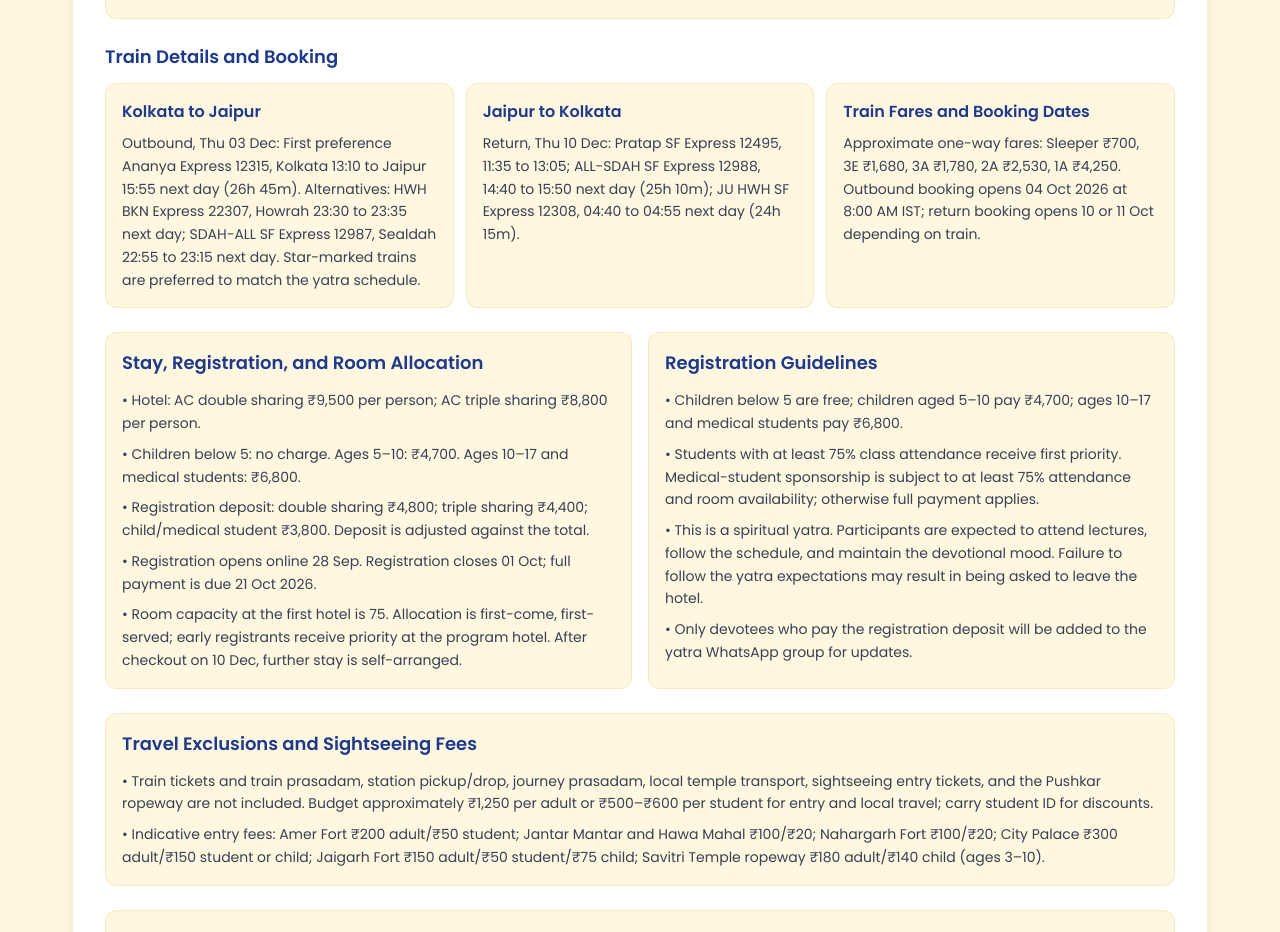
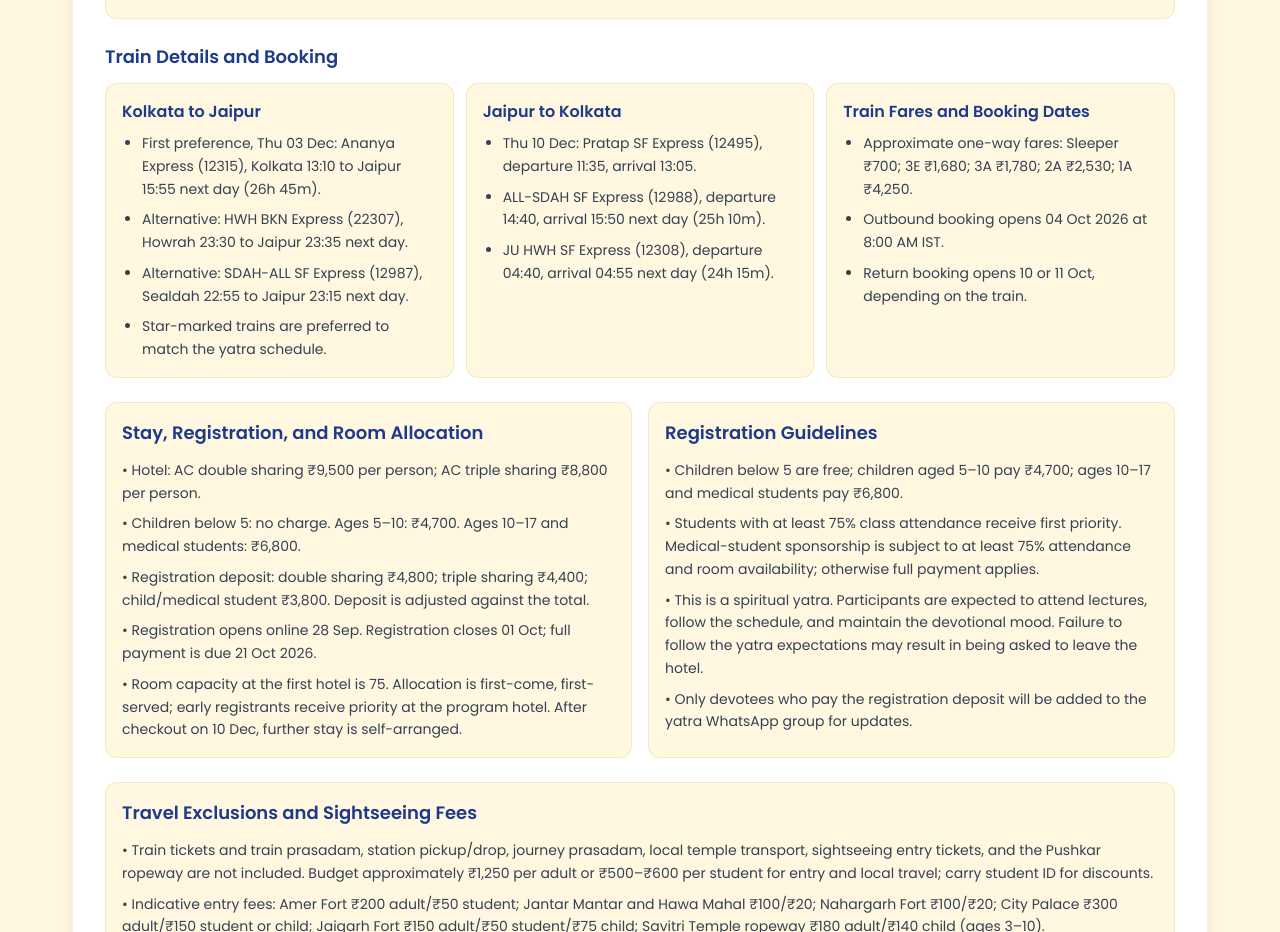
Before and after one commit to asinha2297/sharanagati, a React (Vite) app: page /yatras in a window 1280 px wide. Shown: the part 1180-2112 px from the top of the page. Built offline with nearby package versions, Linux system fonts and the light colour scheme; no server answers.

Commit message:
Train details format update

```diff
--- a/src/components/Yatras.jsx
+++ b/src/components/Yatras.jsx
@@ -128,9 +128,22 @@ const Yatras = () => {
       "10 Dec: Depart Jaipur by train. Arrival in Kolkata is expected on 11 Dec.",
     ],
     trains: [
-      "Outbound, Thu 03 Dec: First preference Ananya Express 12315, Kolkata 13:10 to Jaipur 15:55 next day (26h 45m). Alternatives: HWH BKN Express 22307, Howrah 23:30 to 23:35 next day; SDAH-ALL SF Express 12987, Sealdah 22:55 to 23:15 next day. Star-marked trains are preferred to match the yatra schedule.",
-      "Return, Thu 10 Dec: Pratap SF Express 12495, 11:35 to 13:05; ALL-SDAH SF Express 12988, 14:40 to 15:50 next day (25h 10m); JU HWH SF Express 12308, 04:40 to 04:55 next day (24h 15m).",
-      "Approximate one-way fares: Sleeper ₹700, 3E ₹1,680, 3A ₹1,780, 2A ₹2,530, 1A ₹4,250. Outbound booking opens 04 Oct 2026 at 8:00 AM IST; return booking opens 10 or 11 Oct depending on train.",
+      [
+        "First preference, Thu 03 Dec: Ananya Express (12315), Kolkata 13:10 to Jaipur 15:55 next day (26h 45m).",
+        "Alternative: HWH BKN Express (22307), Howrah 23:30 to Jaipur 23:35 next day.",
+        "Alternative: SDAH-ALL SF Express (12987), Sealdah 22:55 to Jaipur 23:15 next day.",
+        "Star-marked trains are preferred to match the yatra schedule.",
+      ],
+      [
+        "Thu 10 Dec: Pratap SF Express (12495), departure 11:35, arrival 13:05.",
+        "ALL-SDAH SF Express (12988), departure 14:40, arrival 15:50 next day (25h 10m).",
+        "JU HWH SF Express (12308), departure 04:40, arrival 04:55 next day (24h 15m).",
+      ],
+      [
+        "Approximate one-way fares: Sleeper ₹700; 3E ₹1,680; 3A ₹1,780; 2A ₹2,530; 1A ₹4,250.",
+        "Outbound booking opens 04 Oct 2026 at 8:00 AM IST.",
+        "Return booking opens 10 or 11 Oct, depending on the train.",
+      ],
     ],
     expenses: [
       "Hotel: AC double sharing ₹9,500 per person; AC triple sharing ₹8,800 per person.",
@@ -184,7 +197,9 @@ const Yatras = () => {
               {jaipurYatra.trains.map((item, index) => (
                 <div key={item} className="rounded-xl border border-[#D4AF37]/20 bg-[#FFF7E0] p-4 text-left">
                   <h4 className="mb-2 font-semibold text-[#1E3A8A]">{["Kolkata to Jaipur", "Jaipur to Kolkata", "Train Fares and Booking Dates"][index]}</h4>
-                  <p className="text-sm leading-relaxed">{item}</p>
+                  <ul className="list-disc space-y-2 pl-5 text-sm leading-relaxed">
+                    {item.map((detail) => <li key={detail}>{detail}</li>)}
+                  </ul>
                 </div>
               ))}
             </div>
```
